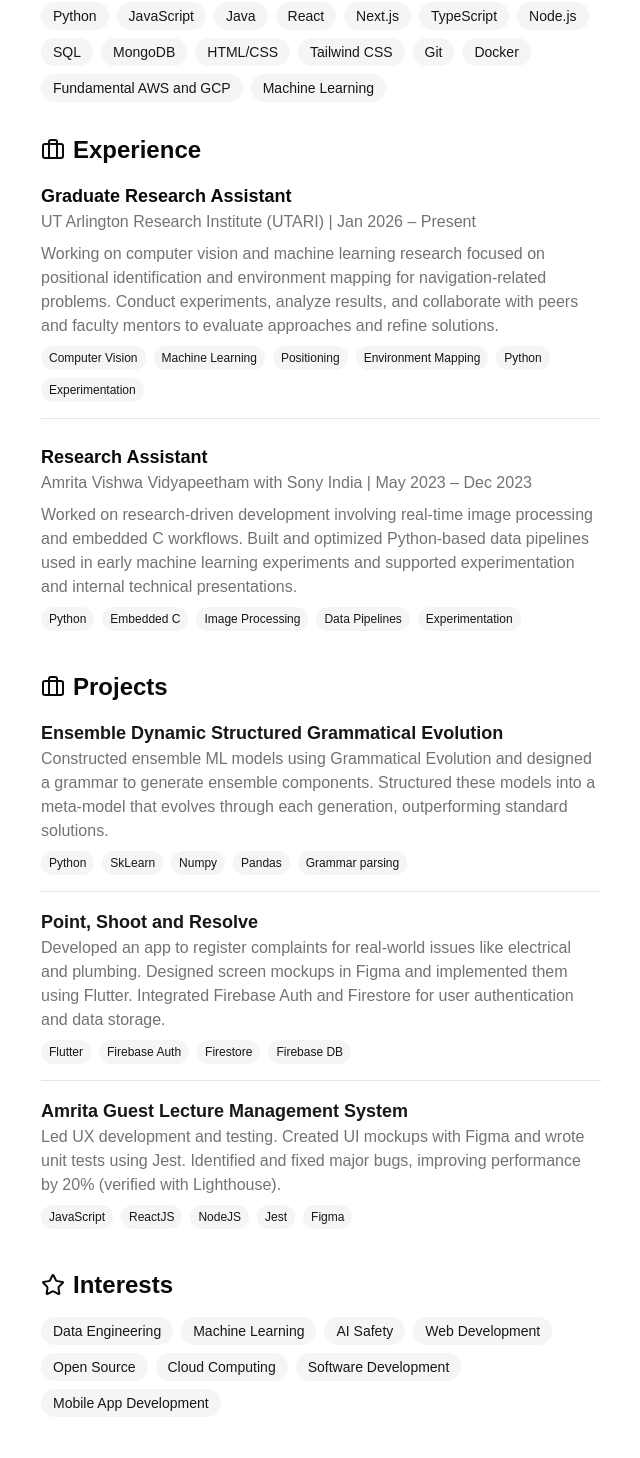
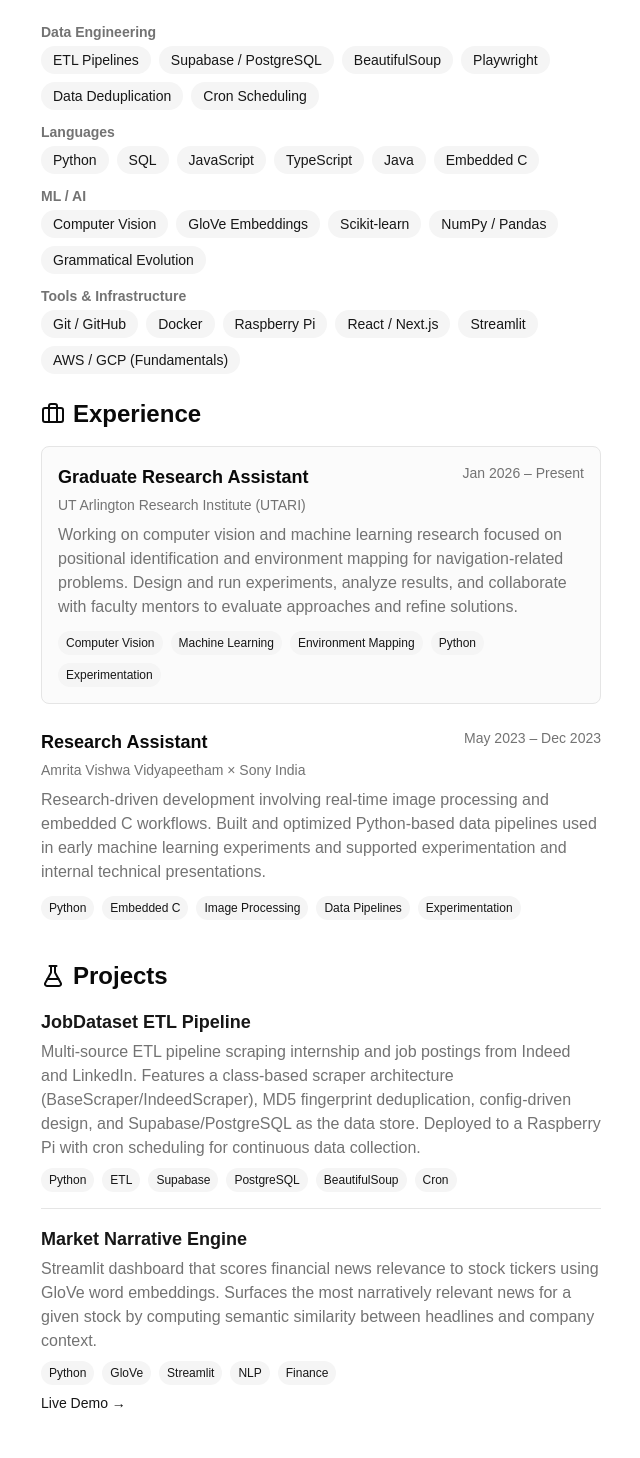
Before and after one commit to ikeshav42/portfolio, a Next.js app: page / in a window 1280 px wide. Shown: the part 806-2264 px from the top of the page, without its empty margins (623-1263 px from the left). Built offline with nearby package versions, Linux system fonts and the light colour scheme.

Commit message:
Update 03/17/2026

```diff
--- a/components/pfdeets.tsx
+++ b/components/pfdeets.tsx
@@ -1,46 +1,53 @@
 import React from "react";
-import { GraduationCap, Code, Briefcase, Star } from "lucide-react";
+import { GraduationCap, Code, Briefcase, Star, FlaskConical } from "lucide-react";
 
 const PortfolioDetails = () => {
   return (
     <div className="h-full overflow-y-auto pr-4 space-y-6">
+
       {/* About Me Section */}
       <section>
         <p className="mt-10 text-lg text-muted-foreground">
-          Hi, I’m Keshav, a Computer Science graduate student at the University of Texas at Arlington (Fall 2025). I’m passionate about technology, innovation and continuous learning. My interests span data engineering, software development, cloud computing and AI research. I thrive in collaborative environments, enjoy solving complex problems and love developing projects that have a real-world impact. I’m excited to contribute to research initiatives, build scalable software solutions and continuously expand my technical and analytical skills.
+          Hi, I'm Keshav Sundararaman, a Computer Science graduate student at the University of Texas
+          at Arlington. I'm focused on data engineering and applied machine learning — I build
+          production ETL pipelines, work on computer vision and ML research at UTARI, and enjoy
+          projects that bridge clean engineering with real-world impact. I'm actively seeking Summer
+          2026 internships in data engineering, ML infrastructure, or backend development where I can
+          contribute meaningfully from day one.
         </p>
       </section>
 
       {/* Education Section */}
       <section>
-        <div className="flex items-stretch gap-2 mb-4">
+        <div className="flex items-center gap-2 mb-4">
           <GraduationCap className="w-6 h-6" />
           <h2 className="text-2xl font-semibold">Education</h2>
         </div>
+
         <div className="space-y-4">
           <div>
-            <h3 className="font-semibold text-lg">
-              Master of Science in Computer Science
-            </h3>
+            <h3 className="font-semibold text-lg">Master of Science in Computer Science</h3>
             <p className="text-muted-foreground">
-              University of Texas at Arlington | Aug 2025 - May 2027 (Expected)
+              University of Texas at Arlington | Aug 2025 – May 2027 (Expected)
             </p>
-            <p className="mt-2">
-              Focus: Data Engineering, Algorithms and Machine Learning
-            </p>
+            <p className="mt-1 text-sm font-medium text-green-600 dark:text-green-400">GPA: 4.0</p>
+            <p className="mt-1">Focus: Data Engineering, Algorithms, and Machine Learning</p>
           </div>
         </div>
+
         <br />
+
         <div className="space-y-4">
           <div>
             <h3 className="font-semibold text-lg">
               Bachelor of Technology in Computer Science and Engineering
             </h3>
             <p className="text-muted-foreground">
-              Amrita Vishwa Vidyapeetham | 2020 - 2024
+              Amrita Vishwa Vidyapeetham | 2020 – 2024
             </p>
             <p className="mt-2">
-              Relevant Coursework: Data Structures, Algorithms, Machine Learning, Database Management Systems, Computer Networks, Software Development and Cloud Computing
+              Relevant Coursework: Data Structures, Algorithms, Machine Learning, Database
+              Management Systems, Computer Networks, Software Development, and Cloud Computing
             </p>
           </div>
         </div>
@@ -52,30 +59,59 @@
           <Code className="w-6 h-6" />
           <h2 className="text-2xl font-semibold">Technical Skills</h2>
         </div>
-        <div className="flex flex-wrap gap-2 pb-2">
+
+        <div className="space-y-3">
           {[
-            "Python",
-            "JavaScript",
-            "Java",
-            "React",
-            "Next.js",
-            "TypeScript",
-            "Node.js",
-            "SQL",
-            "MongoDB",
-            "HTML/CSS",
-            "Tailwind CSS",
-            "Git",
+            {
+              category: "Data Engineering",
+              skills: [
+                "ETL Pipelines",
+                "Supabase / PostgreSQL",
+                "BeautifulSoup",
+                "Playwright",
+                "Data Deduplication",
+                "Cron Scheduling",
+              ],
+            },
+            {
+              category: "Languages",
+              skills: ["Python", "SQL", "JavaScript", "TypeScript", "Java", "Embedded C"],
+            },
+            {
+              category: "ML / AI",
+              skills: [
+                "Computer Vision",
+                "GloVe Embeddings",
+                "Scikit-learn",
+                "NumPy / Pandas",
+                "Grammatical Evolution",
+              ],
+            },
+            {
+              category: "Tools & Infrastructure",
+              skills: [
+                "Git / GitHub",
                 "Docker",
-            "Fundamental AWS and GCP",
-            "Machine Learning",
-          ].map((skill) => (
+                "Raspberry Pi",
+                "React / Next.js",
+                "Streamlit",
+                "AWS / GCP (Fundamentals)",
+              ],
+            },
+          ].map(({ category, skills }) => (
+            <div key={category}>
+              <p className="text-sm font-semibold text-muted-foreground mb-1">{category}</p>
+              <div className="flex flex-wrap gap-2">
+                {skills.map((skill) => (
                   <span
                     key={skill}
                     className="bg-secondary text-secondary-foreground rounded-full px-3 py-1 text-sm"
                   >
                     {skill}
                   </span>
+                ))}
+              </div>
+            </div>
           ))}
         </div>
       </section>
@@ -88,25 +124,25 @@
         </div>
 
         <div className="space-y-6">
-    {/* UTARI */}
-    <div className="border-b pb-4">
-      <h3 className="font-semibold text-lg">
-        Graduate Research Assistant
-      </h3>
+          {/* UTARI — Featured */}
+          <div className="border rounded-lg p-4 bg-secondary/40">
+            <div className="flex items-start justify-between gap-2 flex-wrap mb-1">
+              <h3 className="font-semibold text-lg">Graduate Research Assistant</h3>
+              <span className="text-sm text-muted-foreground whitespace-nowrap">Jan 2026 – Present</span>
+            </div>
+            <p className="text-muted-foreground text-sm mb-2">
+              UT Arlington Research Institute (UTARI)
+            </p>
             <p className="text-muted-foreground">
-        UT Arlington Research Institute (UTARI) | Jan 2026 – Present
+              Working on computer vision and machine learning research focused on positional
+              identification and environment mapping for navigation-related problems. Design and run
+              experiments, analyze results, and collaborate with faculty mentors to evaluate
+              approaches and refine solutions.
             </p>
-      <p className="mt-2 text-muted-foreground">
-        Working on computer vision and machine learning research focused on
-        positional identification and environment mapping for navigation-related
-        problems. Conduct experiments, analyze results, and collaborate with
-        peers and faculty mentors to evaluate approaches and refine solutions.
-      </p>
-      <div className="flex flex-wrap gap-2 mt-2">
+            <div className="flex flex-wrap gap-2 mt-3">
               {[
                 "Computer Vision",
                 "Machine Learning",
-          "Positioning",
                 "Environment Mapping",
                 "Python",
                 "Experimentation",
@@ -123,82 +159,63 @@
 
           {/* Sony */}
           <div className="border-b pb-4 last:border-b-0">
+            <div className="flex items-start justify-between gap-2 flex-wrap mb-1">
               <h3 className="font-semibold text-lg">Research Assistant</h3>
+              <span className="text-sm text-muted-foreground whitespace-nowrap">May 2023 – Dec 2023</span>
+            </div>
+            <p className="text-muted-foreground text-sm mb-2">
+              Amrita Vishwa Vidyapeetham × Sony India
+            </p>
             <p className="text-muted-foreground">
-        Amrita Vishwa Vidyapeetham with Sony India | May 2023 – Dec 2023
+              Research-driven development involving real-time image processing and embedded C
+              workflows. Built and optimized Python-based data pipelines used in early machine
+              learning experiments and supported experimentation and internal technical presentations.
             </p>
-      <p className="mt-2 text-muted-foreground">
-        Worked on research-driven development involving real-time image
-        processing and embedded C workflows. Built and optimized Python-based
-        data pipelines used in early machine learning experiments and supported
-        experimentation and internal technical presentations.
-      </p>
-      <div className="flex flex-wrap gap-2 mt-2">
-        {[
-          "Python",
-          "Embedded C",
-          "Image Processing",
-          "Data Pipelines",
-          "Experimentation",
-        ].map((tech) => (
+            <div className="flex flex-wrap gap-2 mt-3">
+              {["Python", "Embedded C", "Image Processing", "Data Pipelines", "Experimentation"].map(
+                (tech) => (
                   <span
                     key={tech}
                     className="bg-secondary text-secondary-foreground rounded-full px-2 py-1 text-xs"
                   >
                     {tech}
                   </span>
-        ))}
+                )
+              )}
             </div>
           </div>
         </div>
       </section>
 
-
       {/* Projects Section */}
       <section>
         <div className="flex items-center gap-2 mb-4">
-          <Briefcase className="w-6 h-6" />
+          <FlaskConical className="w-6 h-6" />
           <h2 className="text-2xl font-semibold">Projects</h2>
         </div>
+
         <div className="space-y-4">
           {[
             {
-              name: "Ensemble Dynamic Structured Grammatical Evolution",
+              name: "JobDataset ETL Pipeline",
               description:
-                "Constructed ensemble ML models using Grammatical Evolution and designed a grammar to generate ensemble components. Structured these models into a meta-model that evolves through each generation, outperforming standard solutions.",
-              technologies: ["Python", "SkLearn", "Numpy", "Pandas","Grammar parsing"],
-              link: "https://github.com/ikeshav42/DSGE",
+                "Multi-source ETL pipeline scraping internship and job postings from Indeed and LinkedIn. Features a class-based scraper architecture (BaseScraper/IndeedScraper), MD5 fingerprint deduplication, config-driven design, and Supabase/PostgreSQL as the data store. Deployed to a Raspberry Pi with cron scheduling for continuous data collection.",
+              technologies: ["Python", "ETL", "Supabase", "PostgreSQL", "BeautifulSoup", "Cron"],
+              link: "https://github.com/ikeshav42/job-dataset",
             },
             {
-              name: "Point, Shoot and Resolve",
+              name: "Market Narrative Engine",
               description:
-                "Developed an app to register complaints for real-world issues like electrical and plumbing. Designed screen mockups in Figma and implemented them using Flutter. Integrated Firebase Auth and Firestore for user authentication and data storage.",
-              technologies: [
-                "Flutter",
-                "Firebase Auth",
-                "Firestore",
-                "Firebase DB",
-              ],
-              link: "https://github.com/ikeshav42/PSR",
-            },
-            {
-              name: "Amrita Guest Lecture Management System",
-              description:
-                "Led UX development and testing. Created UI mockups with Figma and wrote unit tests using Jest. Identified and fixed major bugs, improving performance by 20% (verified with Lighthouse).",
-              technologies: [
-                "JavaScript",
-                "ReactJS",
-                "NodeJS",
-                "Jest",
-                "Figma",
-              ],
-              link: "https://github.com/ikeshav42/GLMS",
+                "Streamlit dashboard that scores financial news relevance to stock tickers using GloVe word embeddings. Surfaces the most narratively relevant news for a given stock by computing semantic similarity between headlines and company context.",
+              technologies: ["Python", "GloVe", "Streamlit", "NLP", "Finance"],
+              link: "https://github.com/ikeshav42/market-narrative-engine",
+              demoLink: "https://market-narrative.streamlit.app/",
             },
           ].map((project) => (
             <div key={project.name} className="border-b pb-4 last:border-b-0">
               <h3 className="font-semibold text-lg">
                 <a
-                  href={project.link || "#"}
+                  href={project.link}
                   target="_blank"
                   rel="noopener noreferrer"
                   className="hover:underline text-primary"
@@ -206,7 +223,7 @@
                   {project.name}
                 </a>
               </h3>
-              <p className="text-muted-foreground">{project.description}</p>
+              <p className="text-muted-foreground mt-1">{project.description}</p>
               <div className="flex flex-wrap gap-2 mt-2">
                 {project.technologies.map((tech) => (
                   <span
@@ -217,6 +234,16 @@
                   </span>
                 ))}
               </div>
+              {"demoLink" in project && (
+                <a
+                  href={project.demoLink}
+                  target="_blank"
+                  rel="noopener noreferrer"
+                  className="inline-block mt-2 text-sm text-primary hover:underline"
+                >
+                  Live Demo →
+                </a>
+              )}
             </div>
           ))}
         </div>
@@ -231,13 +258,13 @@
         <div className="flex flex-wrap gap-2">
           {[
             "Data Engineering",
-            "Machine Learning",
+            "ML Infrastructure",
+            "Computer Vision",
             "AI Safety",
-            "Web Development",
             "Open Source",
             "Cloud Computing",
-            "Software Development",
-            "Mobile App Development",
+            "Web Development",
+            "Embedded Systems",
           ].map((interest) => (
             <span
               key={interest}
@@ -248,6 +275,7 @@
           ))}
         </div>
       </section>
+
     </div>
   );
 };
```
Lines whose indentation alone changed are shown as unchanged.
